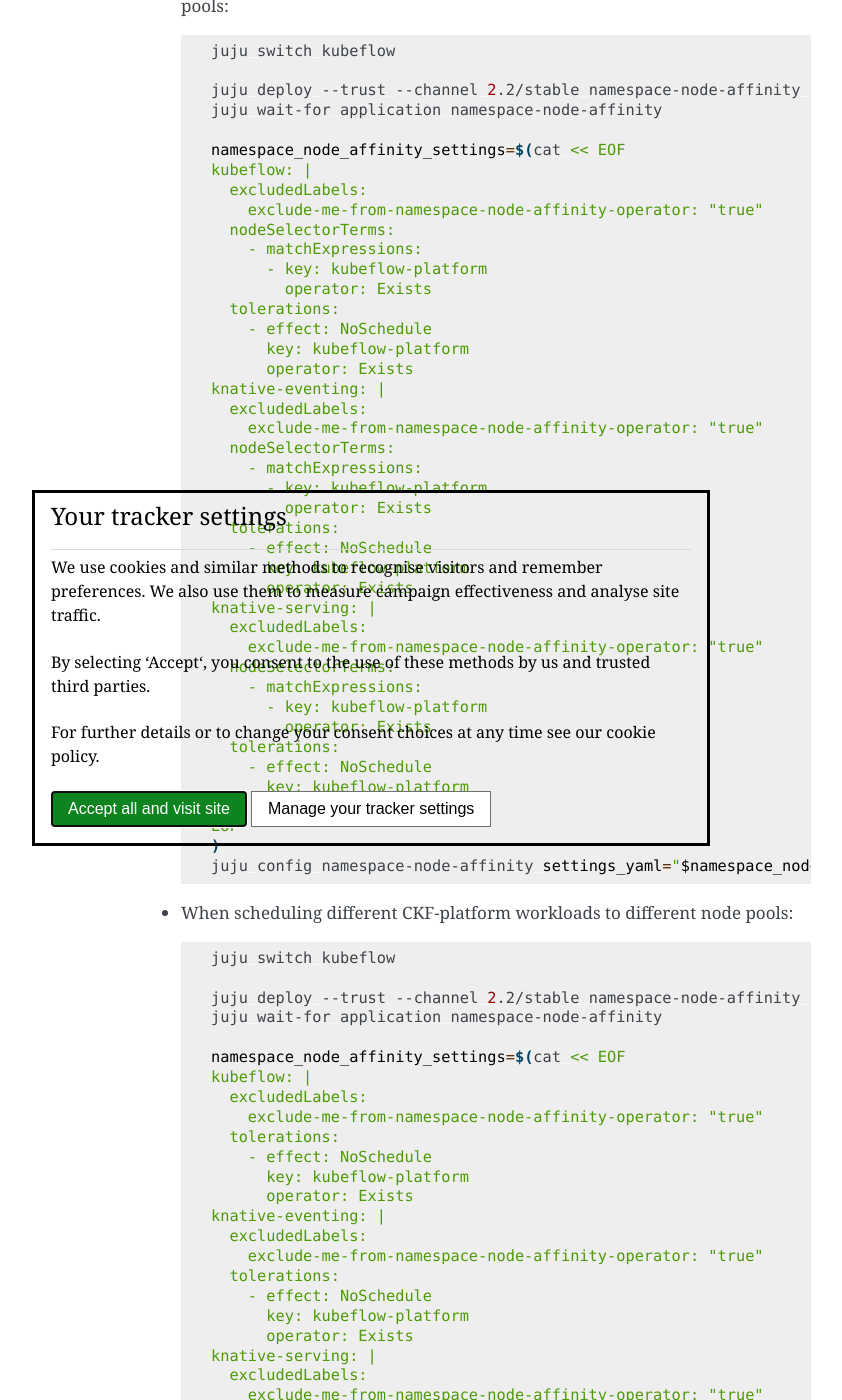
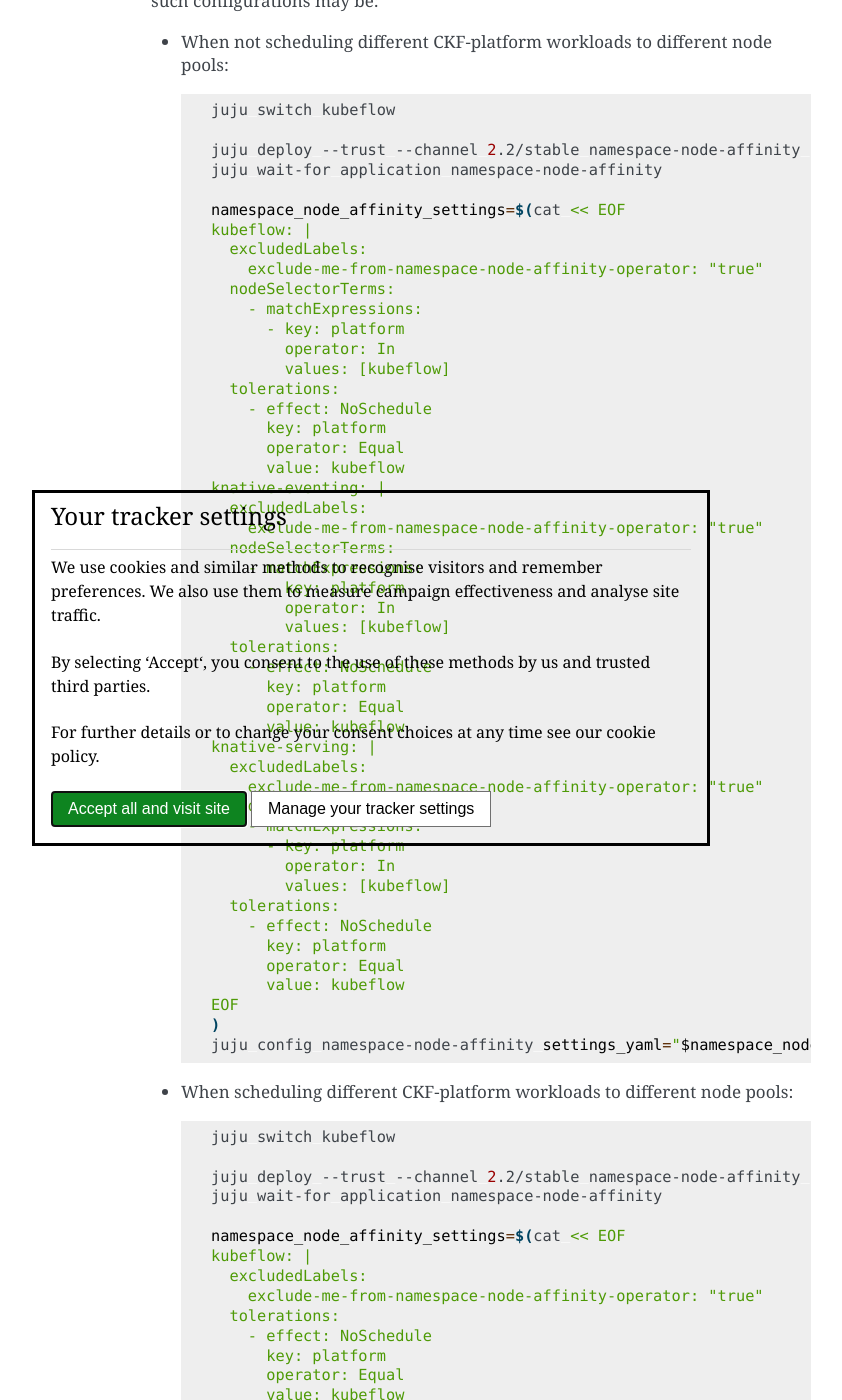
Before and after one commit to canonical/charmed-kubeflow-documentation, a Sphinx documentation site: the page built from docs/how-to/install/install-for-advanced-scheduling.rst, in a window 1280 px wide and 1400 px high, scrolled down 5553 px. Shown: the whole window, without its empty margins (269-1111 px from the left). Built offline with Sphinx 7.4.7, drawn with Linux system fonts in a browser that asks for light colours; some of the changed text lies outside the part shown.

Commit message:
docs: fixed content as per review comments - part 6

```diff
--- a/docs/how-to/install/install-for-advanced-scheduling.rst
+++ b/docs/how-to/install/install-for-advanced-scheduling.rst
@@ -126,12 +126,14 @@
         exclude-me-from-namespace-node-affinity-operator: "true"
       nodeSelectorTerms:
         - matchExpressions:
-          - key: kubeflow-platform
-            operator: Exists
+          - key: platform
+            operator: In
+            values: [kubeflow]
       tolerations:
         - effect: NoSchedule
-          key: kubeflow-platform
-          operator: Exists
+          key: platform
+          operator: Equal
+          value: [kubeflow]
     EOF
     )
     juju config temp-namespace-node-affinity settings_yaml="$namespace_node_affinity_settings"
@@ -146,8 +148,9 @@
         exclude-me-from-namespace-node-affinity-operator: “true”
       tolerations:
         - effect: NoSchedule
-          key: kubeflow-platform
-          operator: Exists
+          key: platform
+          operator: Equal
+          value: kubeflow
     EOF
     )
     juju config temp-namespace-node-affinity settings_yaml="$namespace_node_affinity_settings"
@@ -199,34 +202,40 @@
         exclude-me-from-namespace-node-affinity-operator: "true"
       nodeSelectorTerms:
         - matchExpressions:
-          - key: kubeflow-platform
-            operator: Exists
+          - key: platform
+            operator: In
+            values: [kubeflow]
       tolerations:
         - effect: NoSchedule
-          key: kubeflow-platform
-          operator: Exists
+          key: platform
+          operator: Equal
+          value: kubeflow
     knative-eventing: |
       excludedLabels:
         exclude-me-from-namespace-node-affinity-operator: "true"
       nodeSelectorTerms:
         - matchExpressions:
-          - key: kubeflow-platform
-            operator: Exists
+          - key: platform
+            operator: In
+            values: [kubeflow]
       tolerations:
         - effect: NoSchedule
-          key: kubeflow-platform
-          operator: Exists
+          key: platform
+          operator: Equal
+          value: kubeflow
     knative-serving: |
       excludedLabels:
         exclude-me-from-namespace-node-affinity-operator: "true"
       nodeSelectorTerms:
         - matchExpressions:
-          - key: kubeflow-platform
-            operator: Exists
+          - key: platform
+            operator: In
+            values: [kubeflow]
       tolerations:
         - effect: NoSchedule
-          key: kubeflow-platform
-          operator: Exists
+          key: platform
+          operator: Equal
+          value: kubeflow
     EOF
     )
     juju config namespace-node-affinity settings_yaml="$namespace_node_affinity_settings"
@@ -246,22 +255,25 @@
         exclude-me-from-namespace-node-affinity-operator: "true"
       tolerations:
         - effect: NoSchedule
-          key: kubeflow-platform
-          operator: Exists
+          key: platform
+          operator: Equal
+          value: kubeflow
     knative-eventing: |
       excludedLabels:
         exclude-me-from-namespace-node-affinity-operator: "true"
       tolerations:
         - effect: NoSchedule
-          key: kubeflow-platform
-          operator: Exists
+          key: platform
+          operator: Equal
+          value: kubeflow
     knative-serving: |
       excludedLabels:
         exclude-me-from-namespace-node-affinity-operator: "true"
       tolerations:
         - effect: NoSchedule
-          key: kubeflow-platform
-          operator: Exists
+          key: platform
+          operator: Equal
+          value: kubeflow
     EOF
     )
     juju config namespace-node-affinity settings_yaml="$namespace_node_affinity_settings"
@@ -333,34 +345,40 @@
         exclude-me-from-namespace-node-affinity-operator: "true"
       nodeSelectorTerms:
         - matchExpressions:
-          - key: kubeflow-platform
-            operator: Exists
+          - key: platform
+            operator: In
+            values: [kubeflow]
       tolerations:
         - effect: NoSchedule
-          key: kubeflow-platform
-          operator: Exists
+          key: platform
+          operator: Equal
+          value: kubeflow
     knative-eventing: |
       excludedLabels:
         exclude-me-from-namespace-node-affinity-operator: "true"
       nodeSelectorTerms:
         - matchExpressions:
-          - key: kubeflow-platform
-            operator: Exists
+          - key: platform
+            operator: In
+            values: [kubeflow]
       tolerations:
         - effect: NoSchedule
-          key: kubeflow-platform
-          operator: Exists
+          key: platform
+          operator: Equal
+          value: kubeflow
     knative-serving: |
       excludedLabels:
         exclude-me-from-namespace-node-affinity-operator: "true"
       nodeSelectorTerms:
         - matchExpressions:
-          - key: kubeflow-platform
-            operator: Exists
+          - key: platform
+            operator: In
+            values: [kubeflow]
       tolerations:
         - effect: NoSchedule
-          key: kubeflow-platform
-          operator: Exists
+          key: platform
+          operator: Equal
+          value: kubeflow
     profile-i: |
       excludedLabels:
         exclude-me-from-namespace-node-affinity-operator: "true"
@@ -408,34 +426,40 @@
         exclude-me-from-namespace-node-affinity-operator: "true"
       nodeSelectorTerms:
         - matchExpressions:
-          - key: kubeflow-platform
-            operator: Exists
+          - key: platform
+            operator: In
+            values: [kubeflow]
       tolerations:
         - effect: NoSchedule
-          key: kubeflow-platform
-          operator: Exists
+          key: platform
+          operator: Equal
+          value: kubeflow
     knative-eventing: |
       excludedLabels:
         exclude-me-from-namespace-node-affinity-operator: "true"
       nodeSelectorTerms:
         - matchExpressions:
-          - key: kubeflow-platform
-            operator: Exists
+          - key: platform
+            operator: In
+            values: [kubeflow]
       tolerations:
         - effect: NoSchedule
-          key: kubeflow-platform
-          operator: Exists
+          key: platform
+          operator: Equal
+          value: kubeflow
     knative-serving: |
       excludedLabels:
         exclude-me-from-namespace-node-affinity-operator: "true"
       nodeSelectorTerms:
         - matchExpressions:
-          - key: kubeflow-platform
-            operator: Exists
+          - key: platform
+            operator: In
+            values: [kubeflow]
       tolerations:
         - effect: NoSchedule
-          key: kubeflow-platform
-          operator: Exists
+          key: platform
+          operator: Equal
+          value: kubeflow
     profile-i: |
       excludedLabels:
         exclude-me-from-namespace-node-affinity-operator: "true"
```
Also changed, not shown: other parts of docs/how-to/install/install-for-advanced-scheduling.rst (+2 -2 lines).
